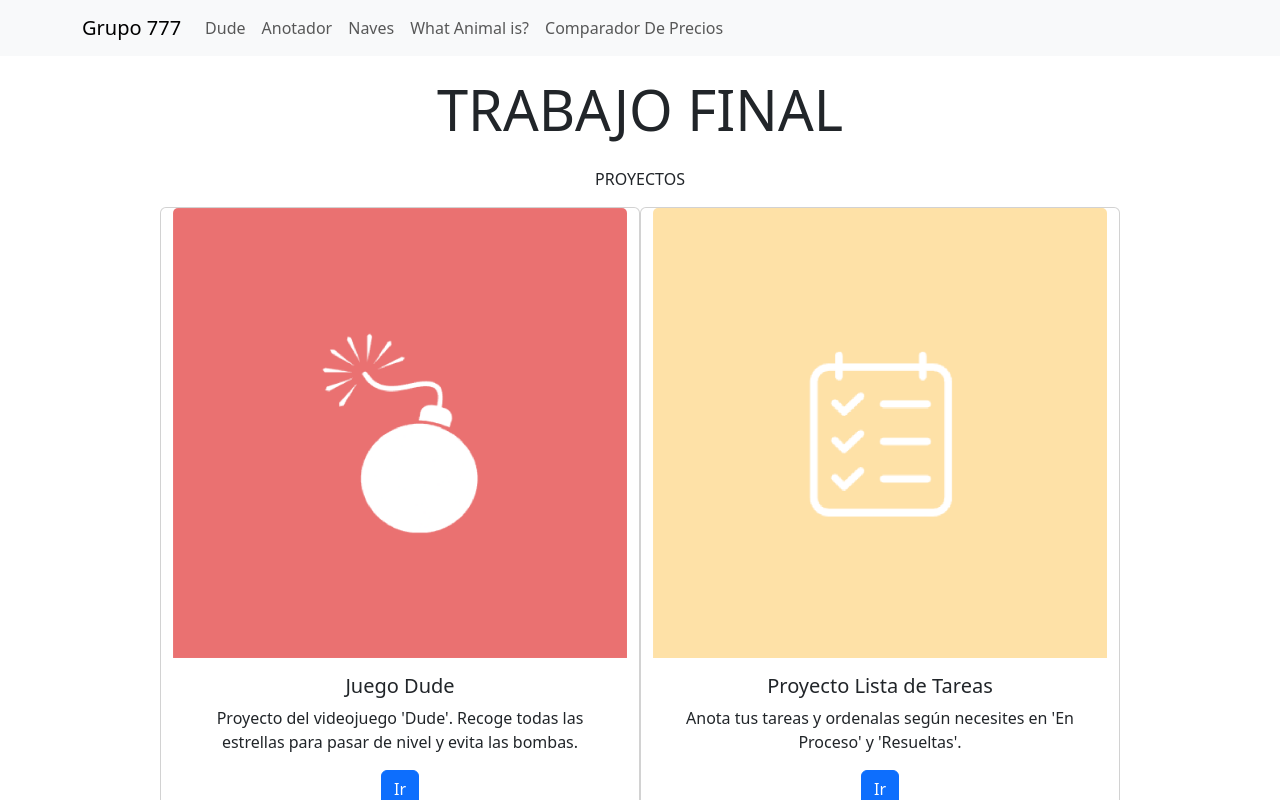
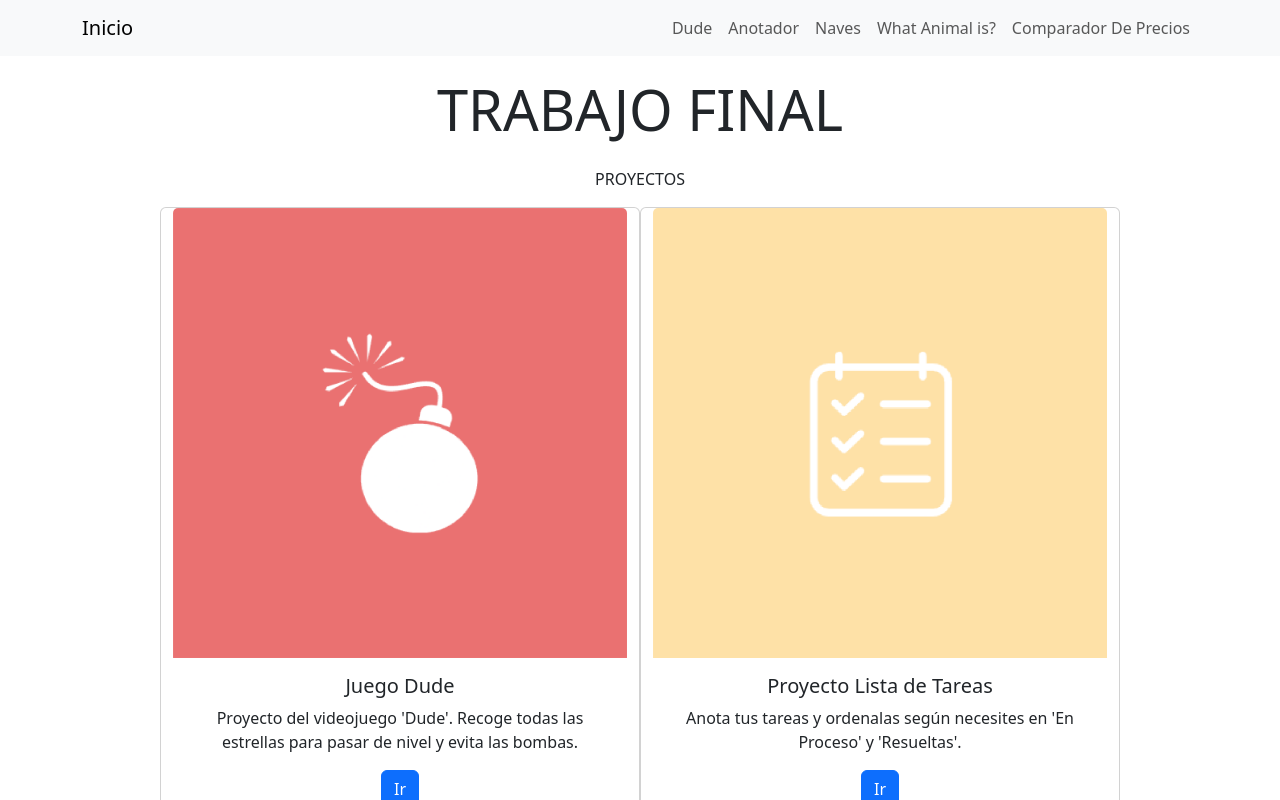
Before and after one commit to IvoTab11/TrabajoFinalFPWGrupo7, a React (Create React App) app: page / in a window 1280 px wide. Shown: the top 800 px of the page. Built offline with nearby package versions, Linux system fonts and the light colour scheme.

Commit message:
Cambios en la navegador

```diff
--- a/src/App.js
+++ b/src/App.js
@@ -1,4 +1,4 @@
-import { BrowserRouter as Router,Routes,Route,Link } from "react-router-dom";
+import { BrowserRouter as Router, Routes, Route, Link } from "react-router-dom";
 import Inicio from "./components/Inicio";
 import Container from 'react-bootstrap/Container';
 import Nav from 'react-bootstrap/Nav';
@@ -10,33 +10,33 @@ import AppReactAnimals from "./components/AppReactAnimals";
 import ErrorPage from "./components/ErrorPage";
 
 
-function App(){
 
-return(
+function App() {
+
+  return (
     <Router>
-        <Navbar expand="lg" className="bg-body-tertiary">
+      <Navbar className="bg-body-tertiary">
         <Container>
-        <Navbar.Brand href="/">Grupo 777</Navbar.Brand>
-        <Navbar.Toggle aria-controls="basic-navbar-nav" />
-        <Navbar.Collapse id="basic-navbar-nav">
-          <Nav className="me-auto">
+          <Navbar.Brand href="/">Inicio</Navbar.Brand>
+          <Navbar.Toggle />
+          <Navbar.Collapse className="justify-content-end">
+            <Nav>
               <Nav.Link href="/ProyectoPhaser">Dude</Nav.Link>
               <Nav.Link href="/ProyectoNotas">Anotador</Nav.Link>
               <Nav.Link href="#home">Naves</Nav.Link>
               <Nav.Link href="/WhatAnimalIs">What Animal is?</Nav.Link>
               <Nav.Link href="/ComparadorPrecios">Comparador De Precios</Nav.Link>
-
             </Nav>
           </Navbar.Collapse>
         </Container>
       </Navbar>
       <Routes>
-          <Route path="/" element = {< Inicio/>} />
-          <Route path="WhatAnimalIs" element = {< AppReactAnimals/>} />
-          <Route path="ProyectoPhaser" element = {< AppPhaser/>} />
-          <Route path="ProyectoNotas" element = {< AppReact/>} />
-          <Route path="ComparadorPrecios" element = {< AppReactComp/>} />
-          <Route path="*" element = {< ErrorPage/>} />
+        <Route path="/" element={< Inicio />} />
+        <Route path="WhatAnimalIs" element={< AppReactAnimals />} />
+        <Route path="ProyectoPhaser" element={< AppPhaser />} />
+        <Route path="ProyectoNotas" element={< AppReact />} />
+        <Route path="ComparadorPrecios" element={< AppReactComp />} />
+        <Route path="*" element={< ErrorPage />} />
 
 
       </Routes>
```
Lines whose indentation alone changed are shown as unchanged.
